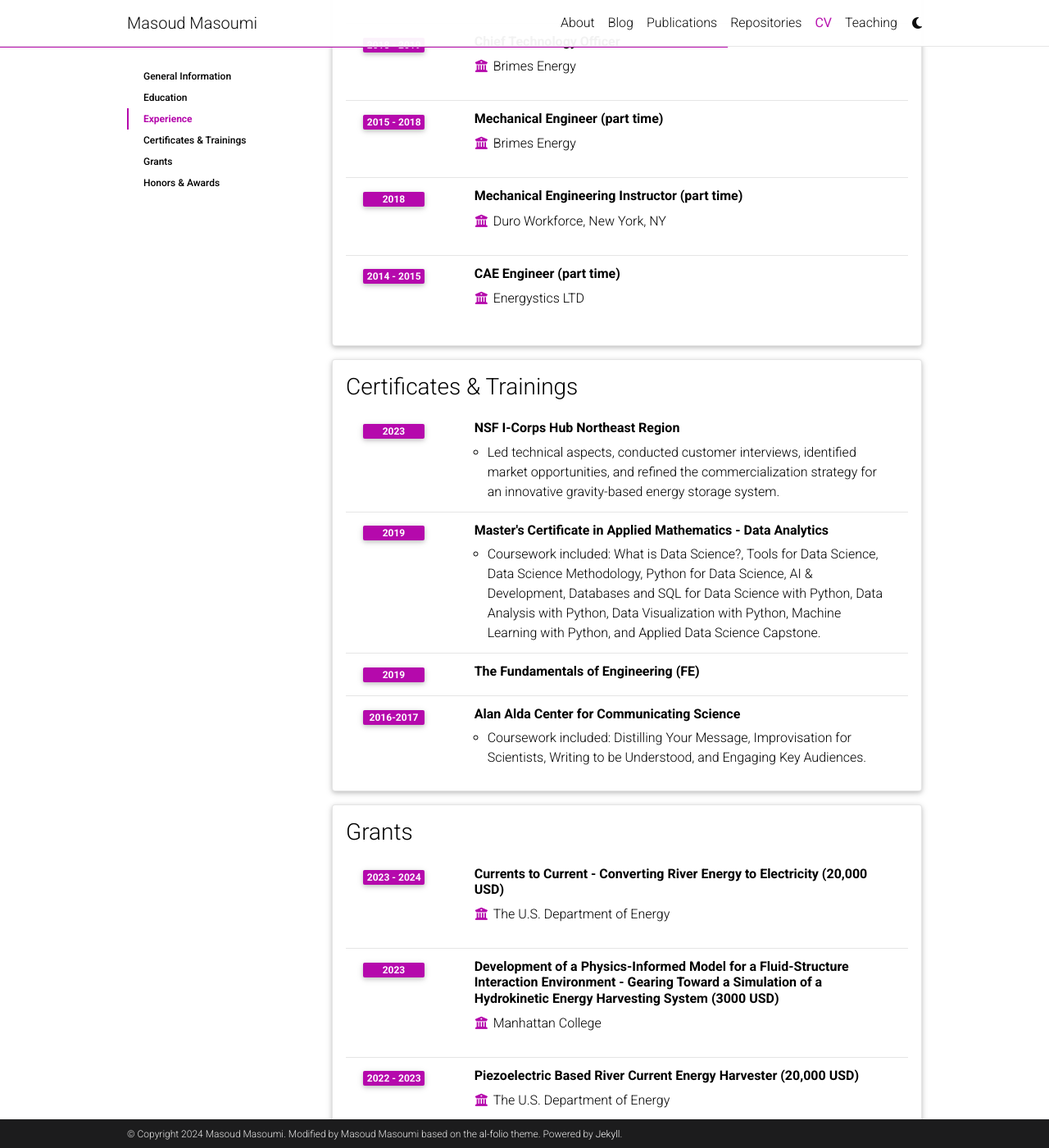
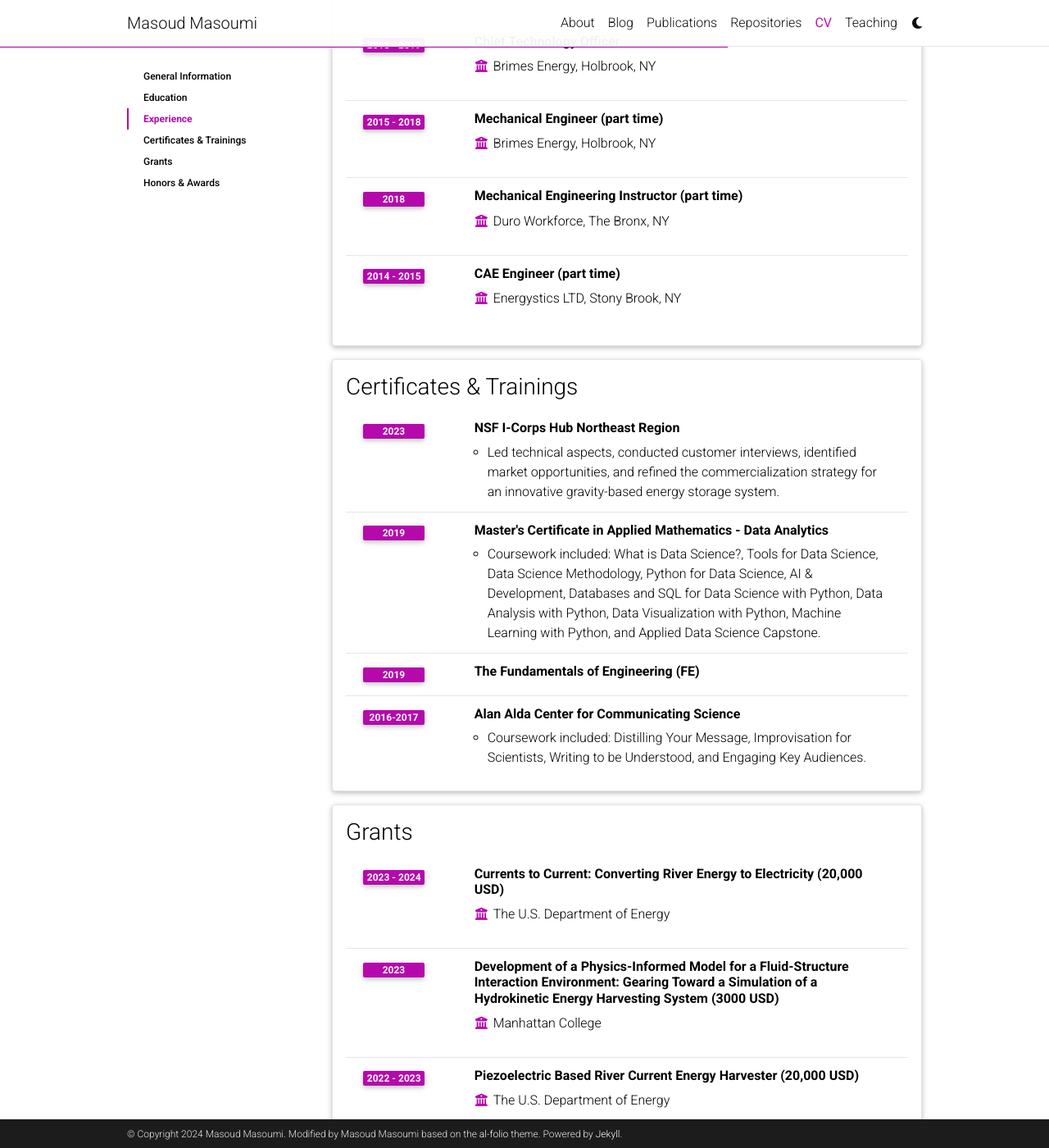
Before and after one commit to MasoudMiM/masoudmim.github.io, a Jekyll site: the page built from _pages/cv.md, in a window 1280 px wide and 1400 px high, scrolled down 1252 px. Shown: the whole window at 82% size. Built offline with Jekyll 4.4.1, drawn with Linux system fonts in a browser that asks for light colours; comment, search, counter and statistics services are not loaded; a style sheet for code colours, icons or effects is not loaded; some of the changed text lies outside the part shown.

Commit message:
modifying texts in cv page.

```diff
--- a/_data/cv.yml
+++ b/_data/cv.yml
@@ -45,22 +45,22 @@
       institution: Columbia University, New York, NY
       year: 2021 - present
     - title: Assistant Professor of Mechanical Engineering
-      institution: Manhattan College, New York, NY
+      institution: Manhattan College, The Bronx, NY
       year: 2022 - 2024
     - title: Visiting Assistant Professor of Mechanical Engineering
-      institution: Manhattan College, New York, NY
+      institution: Manhattan College, The Bronx, NY
       year: 2019 - 2022
     - title: Chief Technology Officer
-      institution: Brimes Energy
+      institution: Brimes Energy, Holbrook, NY
       year: 2018 - 2019
     - title: Mechanical Engineer (part time)
-      institution: Brimes Energy
+      institution: Brimes Energy, Holbrook, NY
       year: 2015 - 2018
     - title: Mechanical Engineering Instructor (part time)
-      institution: Duro Workforce, New York, NY
+      institution: Duro Workforce, The Bronx, NY
       year: 2018
     - title: CAE Engineer (part time)
-      institution: Energystics LTD
+      institution: Energystics LTD, Stony Brook, NY
       year: 2014 - 2015
 
 - title: Certificates & Trainings
@@ -87,10 +87,10 @@
 - title: Grants
   type: time_table
   contents:
-    - title: Currents to Current - Converting River Energy to Electricity (20,000 USD)
+    - title: "Currents to Current: Converting River Energy to Electricity (20,000 USD)"
       institution: The U.S. Department of Energy
       year: 2023 - 2024
-    - title: Development of a Physics-Informed Model for a Fluid-Structure Interaction Environment - Gearing Toward a Simulation of a Hydrokinetic Energy Harvesting System (3000 USD)
+    - title: "Development of a Physics-Informed Model for a Fluid-Structure Interaction Environment: Gearing Toward a Simulation of a Hydrokinetic Energy Harvesting System (3000 USD)"
       institution: Manhattan College
       year: 2023
     - title: Piezoelectric Based River Current Energy Harvester (20,000 USD)
```
